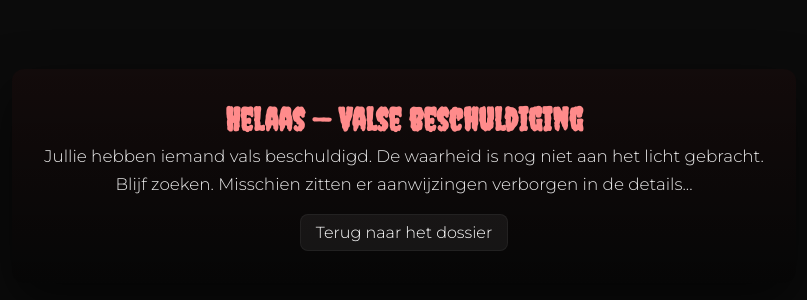
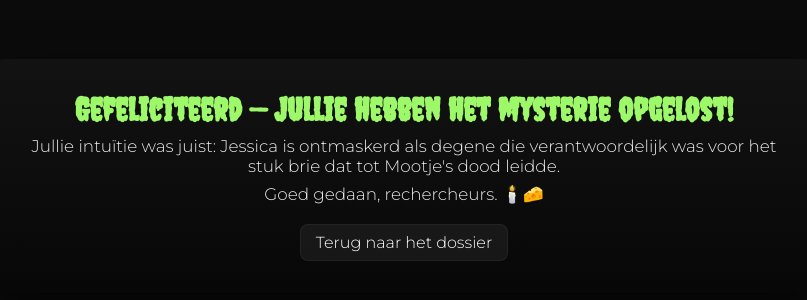
Before and after one commit to flapjap3/owneemootjeisvermoord, a plain HTML site: page success.html in a window 1280 px wide. Shown: the part 224-524 px from the top of the page, without its empty margins (236-1043 px from the left). Drawn offline with Linux system fonts and the light colour scheme.

Commit message:
back to success

```diff
--- a/success.html
+++ b/success.html
@@ -3,21 +3,21 @@
 <head>
   <meta charset="utf-8"/>
   <meta name="viewport" content="width=device-width,initial-scale=1"/>
-  <title>Fout — Het Brie Mysterie</title>
+  <title>Opgelost — Het Brie Mysterie</title>
   <link href="https://fonts.googleapis.com/css2?family=Creepster&family=Montserrat:wght@300;600&display=swap" rel="stylesheet">
   <style>
     body{margin:0;height:100vh;display:flex;align-items:center;justify-content:center;background:#0b0b0b;color:#fff;font-family:Montserrat,system-ui}
-    .card{background:linear-gradient(180deg, rgba(255,0,0,0.03), rgba(0,0,0,0.45));padding:2rem;border-radius:12px;text-align:center;max-width:760px;box-shadow:0 20px 50px rgba(0,0,0,0.6)}
-    h1{font-family:'Creepster',cursive;color:#ff8b8b;margin:0 0 0.25rem 0}
+    .card{background:linear-gradient(180deg, rgba(255,255,255,0.03), rgba(0,0,0,0.35));padding:2rem;border-radius:12px;text-align:center;max-width:760px;box-shadow:0 20px 50px rgba(0,0,0,0.6)}
+    h1{font-family:'Creepster',cursive;color:#9ef96a;margin:0 0 0.25rem 0}
     p{margin:0.5rem 0 0 0;color:#eaeaea;font-size:1.05rem}
     .back{margin-top:1.25rem;display:inline-block;padding:0.5rem 0.9rem;border-radius:8px;background:#ffffff0f;color:#fff;text-decoration:none;border:1px solid rgba(255,255,255,0.05)}
   </style>
 </head>
 <body>
   <div class="card" role="main">
-    <h1>Helaas — Valse beschuldiging</h1>
-    <p>Jullie hebben iemand vals beschuldigd. De waarheid is nog niet aan het licht gebracht.</p>
-    <p>Blijf zoeken. Misschien zitten er aanwijzingen verborgen in de details...</p>
+    <h1>Gefeliciteerd — Jullie hebben het mysterie opgelost!</h1>
+    <p>Jullie intuïtie was juist: Jessica is ontmaskerd als degene die verantwoordelijk was voor het stuk brie dat tot Mootje's dood leidde.</p>
+    <p>Goed gedaan, rechercheurs. 🕯️🧀</p>
     <a class="back" href="index.html">Terug naar het dossier</a>
   </div>
 </body>
```
